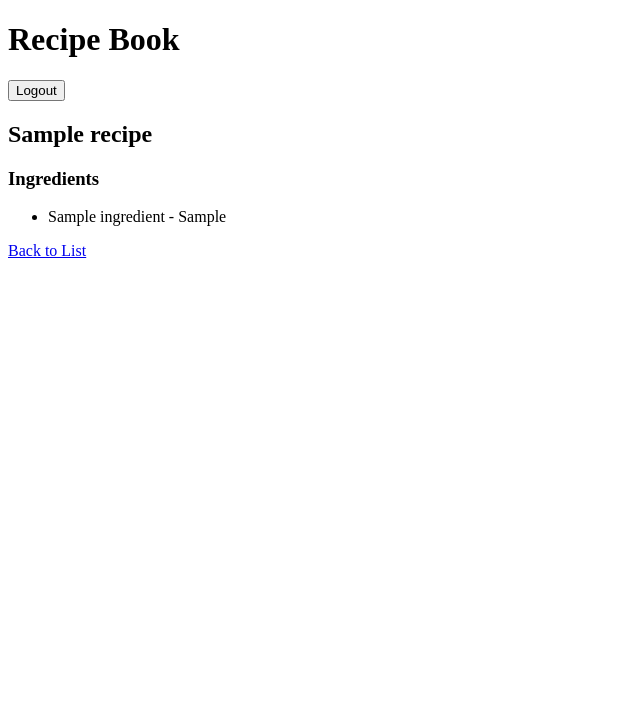
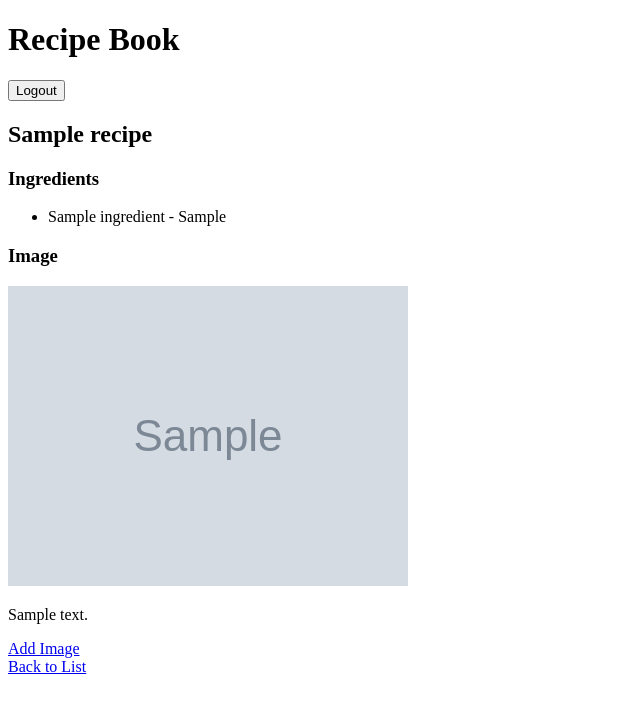
Before and after one commit to RandomStuffMaker2/recipebook-padronhansen-haagenkristian, a Django app: page /recipe/1 in a window 1280 px wide. Shown: the top 713 px of the page, without its empty margins (0-640 px from the left). Run offline with Django 5.2, Linux system fonts and the light colour scheme; a user stored in the database is signed in; tables that the repository leaves empty hold one stand-in row (values such as "Sample post"); grey boxes marked "Sample" are stand-in pictures.

Commit message:
Edited recipe_detail and recipe_list

```diff
--- a/ledger/templates/ledger/recipe_detail.html
+++ b/ledger/templates/ledger/recipe_detail.html
@@ -12,7 +12,19 @@
             <li>{{item.ingredient.name}} - {{item.quantity}}</li>
         {% endfor %}
     </ul>
-
+    <h3>Image</h3>
+    {% for image in recipe.images.all %}
+        <div>
+            <img src="{{image.image.url}}" alt="{{image.description}}" width="400">
+            <p>{{image.description}}</p>
+        </div>
+    {% empty %}
+        <p>No Images</p>
+    {% endfor %}
+    {% if user.is_authenticated %}
+        <a href="{% url 'ledger:recipe_add_image' recipe.pk %}">Add Image</a>
+    {% endif %}
+    <br>
     <a href="/recipe/list">Back to List</a>
 
 {% endblock %}
--- a/ledger/templates/ledger/recipes_list.html
+++ b/ledger/templates/ledger/recipes_list.html
@@ -6,6 +6,10 @@
 
     <h2>Recipes</h2>
 
+    {% if user.is_authenticated %}
+        <a href="{% url 'ledger:recipe_add' %}">Add New Recipe</a>
+    {% endif %}
+
     <ul>
         {% for r in recipes %}
             <li><a href="{{ r.get_absolute_url }}">{{r.name}}</a></li>
```
Also changed, not shown: ledger/migrations/0002_recipeimage.py (added).
